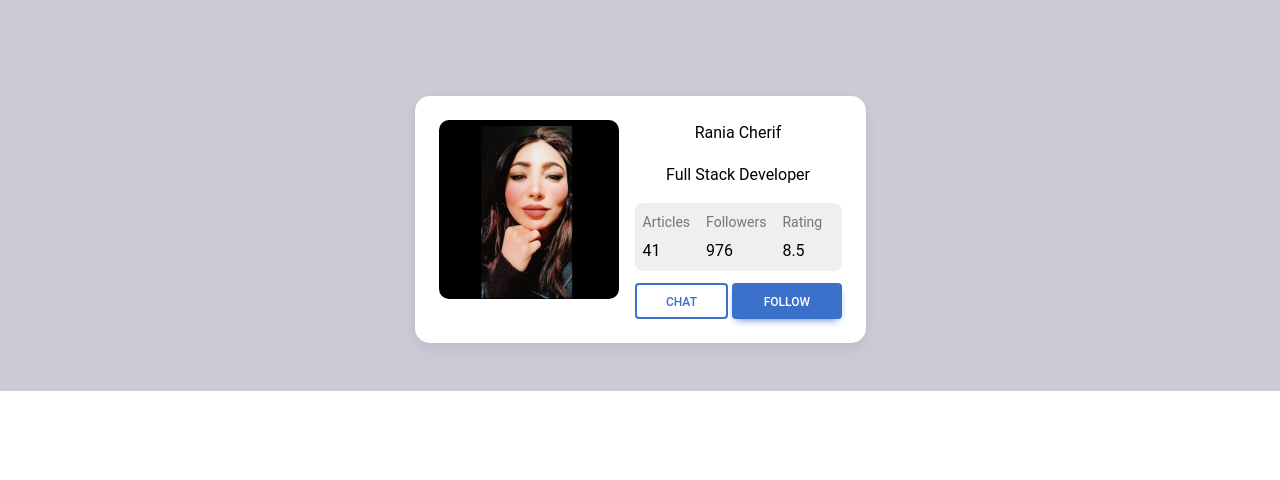
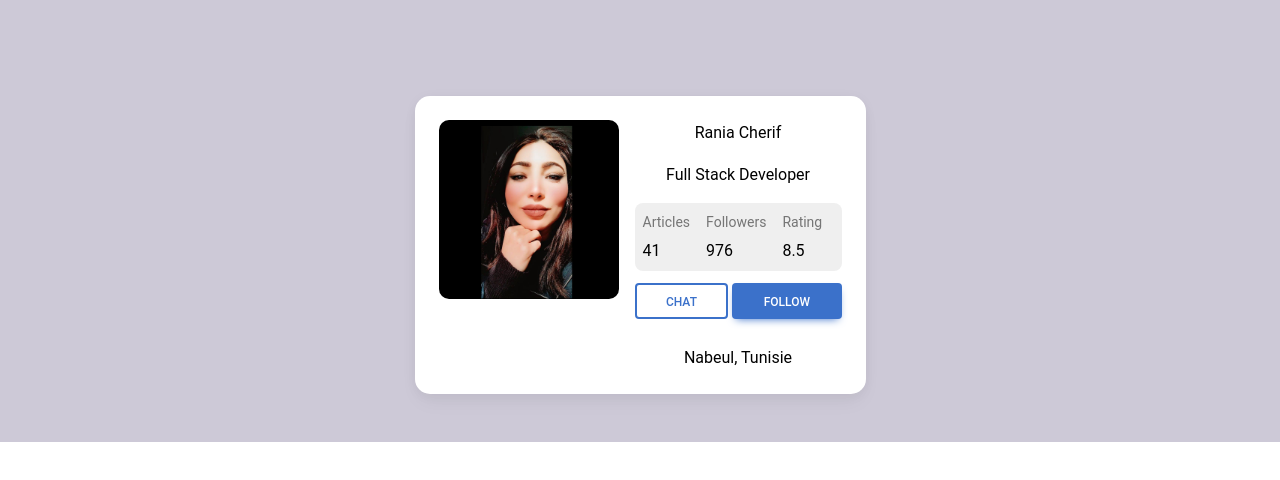
Before and after one commit to RaniaCherif/Components-React-project, a React (Create React App) app: page / in a window 1280 px wide. Shown: the top 480 px of the page. Built offline with nearby package versions, Linux system fonts and the light colour scheme.

Commit message:
import Adres component in FullName component

```diff
--- a/src/FullName.js
+++ b/src/FullName.js
@@ -1,4 +1,5 @@
 import React from "react";
+import Adress from "./Adress";
 import { MDBCardText, MDBBtn } from "mdb-react-ui-kit";
 
 const FullName = () => {
@@ -30,6 +31,8 @@ const FullName = () => {
         </MDBBtn>
         <MDBBtn className="flex-grow-1">Follow</MDBBtn>
       </div>
+      <br></br>
+      <Adress></Adress>
     </div>
   );
 };
```
